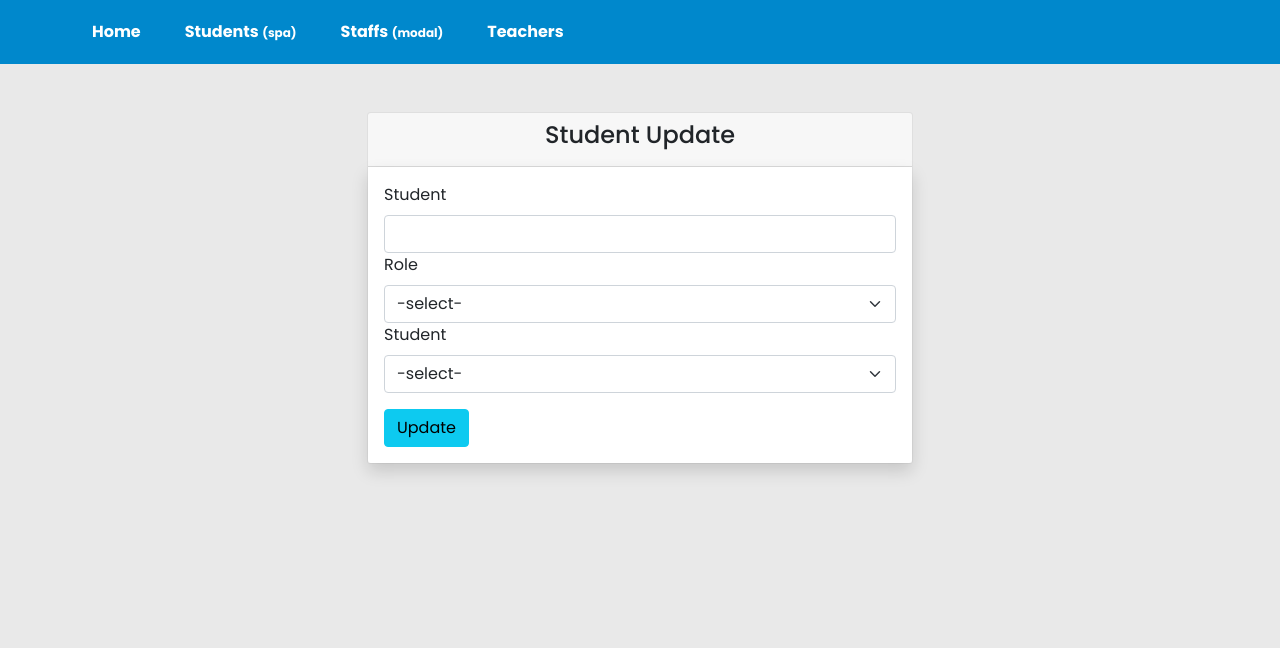
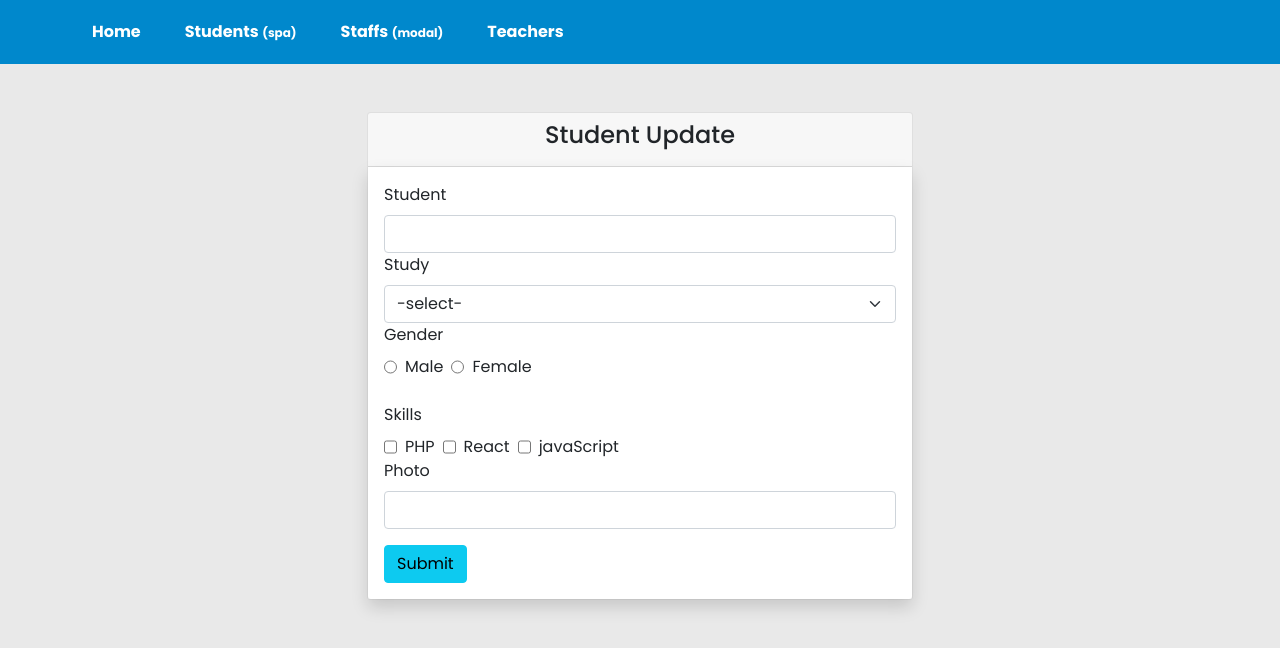
Before and after one commit to Nahiankhondokar/REACT-SPA-AND-MODAL-CRUD, a React (Create React App) app: page /student/edit/1 in a window 1280 px wide. Shown: the top 648 px of the page. Built offline with nearby package versions, Linux system fonts and the light colour scheme; no server answers.

Commit message:
student edit/update done

```diff
--- a/package.json
+++ b/package.json
@@ -6,12 +6,15 @@
     "@fortawesome/fontawesome-svg-core": "^1.3.0",
     "@fortawesome/free-regular-svg-icons": "^6.0.0",
     "@fortawesome/free-solid-svg-icons": "^6.0.0",
+    "@fortawesome/react-fontawesome": "^0.1.17",
     "@testing-library/jest-dom": "^5.16.2",
     "@testing-library/react": "^12.1.3",
     "@testing-library/user-event": "^13.5.0",
+    "axios": "^0.26.0",
     "bootstrap": "^5.1.3",
     "react": "^17.0.2",
     "react-bootstrap": "^2.2.0",
+    "react-bootstrap-sweetalert": "^5.2.0",
     "react-dom": "^17.0.2",
     "react-router-dom": "^6.2.2",
     "react-scripts": "5.0.0",
--- a/src/Components/Student/Student.jsx
+++ b/src/Components/Student/Student.jsx
@@ -1,10 +1,36 @@
-import React from 'react';
+import React, { useEffect, useState } from 'react';
+import { Link } from 'react-router-dom';
+import { faEdit, faEye, faTrash } from '@fortawesome/free-solid-svg-icons';
+import { FontAwesomeIcon } from '@fortawesome/react-fontawesome';
 import { Container, Row, Col, Button, Card, Table } from 'react-bootstrap';
-import { Link } from 'react-router-dom';
+import axios from 'axios';
+
 
 
 
 const Student = () => {
+
+  // Student all data
+  const [student, setStudent] = useState([]);
+
+  // get data process
+  useEffect( () => {
+
+    getAllStudent();
+
+  }, []);
+
+  // get data function
+  async function getAllStudent(){
+
+    let res = await axios.get('http://localhost:8000/students');
+
+    setStudent(res.data.reverse());
+
+  }
+
+
+
   return (
     <>
     <section className="student">
@@ -21,25 +47,37 @@ const Student = () => {
                         <tr>
                             <th>#</th>
                             <th>Student</th>
+                            <th>Study</th>
                             <th>Skill</th>
-                            <th>Staff</th>
+                            <th>Gender</th>
+                            <th>Photo</th>
                             <th>Action</th>
                         </tr>
                     </thead>
                     <tbody>
 
-                        <tr>
-                            <td></td>
-                            <td></td>
-                            <td></td>
-                            <td></td>
-                            <td>
-                                <Link to='/student/view/:id'  className='btn btn-info'>view</Link>&nbsp;
-                                <Link to='/student/edit/:id'  className='btn btn-warning'>Edit</Link>&nbsp;
-                                <Link to='student/delete/:id'  className='btn btn-danger'>Delete</Link>
-                            </td>
-                        </tr>
+                        {
+                          student.map( (data, index) =>
 
+                            <tr>
+                              <td>{ index + 1 }</td>
+                              <td>{ data.name }</td>
+                              <td>{ data.study }</td>
+                              <td>{ data.skills }</td>
+                              <td>{ data.gender }</td>
+                              <td><img style={{ width : '60px', height : '60px' }} src={ data.photo } alt="" /></td>
+                              <td>
+                                  <Link to='/student/view/:id'  className='btn btn-info'><FontAwesomeIcon icon={ faEye }></FontAwesomeIcon></Link>&nbsp;
+
+                                  <Link to={ '/student/edit/' + data.id }  className='btn btn-warning'><FontAwesomeIcon icon={ faEdit }></FontAwesomeIcon></Link>&nbsp;
+
+                                  <Link to='student/delete/:id'  className='btn btn-danger'><FontAwesomeIcon icon={ faTrash }></FontAwesomeIcon></Link>
+                              </td>
+                            </tr>
+
+
+                          )
+                        }
 
 
                     </tbody>
--- a/src/Components/Student/StudentCreate/StudentCreate.jsx
+++ b/src/Components/Student/StudentCreate/StudentCreate.jsx
@@ -1,7 +1,12 @@
 import React, { useState } from 'react';
+import axios from 'axios';
 import { Container, Row, Col, Button, Card, Form, FormLabel } from 'react-bootstrap';
+import { useNavigate } from 'react-router-dom';
 
 const StudentCreate = () => {
+
+    // navigator
+    const navigate = useNavigate();
 
     // default value set for all input tag
     const [input, setInput] = useState({
@@ -18,8 +23,20 @@ const StudentCreate = () => {
 
         setInput({
             ...input,
-            [e.target.name]     : e.target.value,
+            [e.target.name]   :  e.target.value
         });
+
+    }
+
+
+
+    // form submit
+    const handleFormSubmit = (e) => {
+        e.preventDefault();
+
+        axios.post('http://localhost:8000/students', input);
+
+        return navigate('/students');
 
     }
 
@@ -37,7 +54,7 @@ const StudentCreate = () => {
                         <h4 className='text-center'>Add New Student</h4>
                     </Card.Header>
                     <Card.Body className='student-table shadow'>
-                        <Form onSubmit='' method='POST'>
+                        <Form onSubmit={ handleFormSubmit } method='POST'>
 
                             <Form.Group>
                                 <Form.Label>Student</Form.Label>
--- a/src/Components/Student/StudentEdit/StudentEdit.jsx
+++ b/src/Components/Student/StudentEdit/StudentEdit.jsx
@@ -1,9 +1,64 @@
-import React from 'react';
+import axios from 'axios';
+import React, { useEffect, useState } from 'react';
 import { Container, Row, Col, Button, Card, Form } from 'react-bootstrap';
+import { useNavigate, useParams } from 'react-router-dom';
+
+
+const StudentEdit = () => {
 
 
 
-const StudentEdit = () => {
+    // get edit data
+    const [editData, setEditData] = useState({
+        name        : '',
+        study       : '',
+        gender      : '',
+        skills      : '',
+        photo       : ''
+    });
+
+    // get id
+    let { id } = useParams();
+
+
+    // get single edit data
+    useEffect(() => {
+        getEdtiData();
+    }, []);
+
+    // get all edit data
+    async function getEdtiData(){
+        let res = await axios.get('http://localhost:8000/students/' + id);
+
+        setEditData(res.data);
+    }
+
+    // input value fix
+    function handleInputval(e) {
+
+        setEditData({
+            ...editData,
+            [e.target.name]   : e.target.value
+        });
+
+    }
+
+    // navigator
+    const navigate = useNavigate();
+
+
+    // form update
+    const handleFormUpdate = (e) => {
+        e.preventDefault();
+
+        axios.put('http://localhost:8000/students/' + id, editData);
+        return navigate('/students');
+
+
+    }
+
+
+
   return (
     <>
     <section className="student-craete">
@@ -15,32 +70,48 @@ const StudentEdit = () => {
                         <h4 className='text-center'>Student Update</h4>
                     </Card.Header>
                     <Card.Body className='student-table shadow'>
-                        <Form onSubmit='' method='POST'>
+                        <Form onSubmit={ handleFormUpdate } method='POST'>
 
                             <Form.Group>
                                 <Form.Label>Student</Form.Label>
-                                <Form.Control name="name"></Form.Control>
+                                <Form.Control value={ editData.name } name="name" onChange={ (e) => handleInputval(e) }></Form.Control>
                             </Form.Group>
 
                             <Form.Group>
-                                <Form.Label className='d-block'>Role</Form.Label>
-                                <Form.Select name="role">
+                                <Form.Label className='d-block'>Study</Form.Label>
+                                <Form.Select value={ editData.study } name="study" onChange={ (e) => handleInputval(e) }>
                                     <option value="">-select-</option>
-                                    <option value="PHP">PHP</option>
-                                    <option value="JavaScript">JavaScript</option>
-                                    <option value="React">React js</option>
+                                    <option value="SSC">SSC</option>
+                                    <option value="HSC">HSC</option>
+                                    <option value="GRADUATE">GRADUATE</option>
                                 </Form.Select>
                             </Form.Group>
 
-                            <Form.Group>
-                                <Form.Label className='d-block'>Student</Form.Label>
-                                <Form.Select name="student">
-                                    <option value="">-select-</option>
+                            <Form.Label  className='d-block'>Gender</Form.Label>
+                            <Form.Group value={ editData.gender } onChange={ (e) => handleInputval(e) } className='d-flex gap-2' >
 
-                                </Form.Select>
+                                <input value="male" name="gender" id='male' type="radio" /><label htmlFor="male"> Male</label>
+
+                                <input value="female" name="gender" id='female' type="radio" /><label htmlFor="female"> Female</label>
+                            </Form.Group>
+                                <br></br>
+
+                            <Form.Label className='d-block'>Skills</Form.Label>
+                            <Form.Group value={ editData.skills } onChange={ (e) => handleInputval(e) } className='d-flex gap-2'>
+
+                                <input name='skills' value='PHP' id='PHP' type="checkbox" /><label htmlFor="PHP"> PHP</label>
+
+                                <input name='skills' value='React' id='React' type="checkbox" /><label htmlFor="React"> React</label>
+
+                                <input name='skills' value='javaScript' id='javaScript' type="checkbox" /><label htmlFor="javaScript"> javaScript</label>
                             </Form.Group>
 
-                            <Button type='submit' variant='info' className='mt-3 text-center'>Update</Button>
+                            <Form.Group>
+                                <Form.Label>Photo</Form.Label>
+                                <Form.Control onChange={ (e) => handleInputval(e) } value={ editData.photo } name="photo"></Form.Control>
+                            </Form.Group>
+
+                            <Button type='submit' variant='info' className='mt-3 text-center'>Submit</Button>
 
                         </Form>
                     </Card.Body>
```
Also changed, not shown: 1 other file (tests, documents, lock files or other folders).
